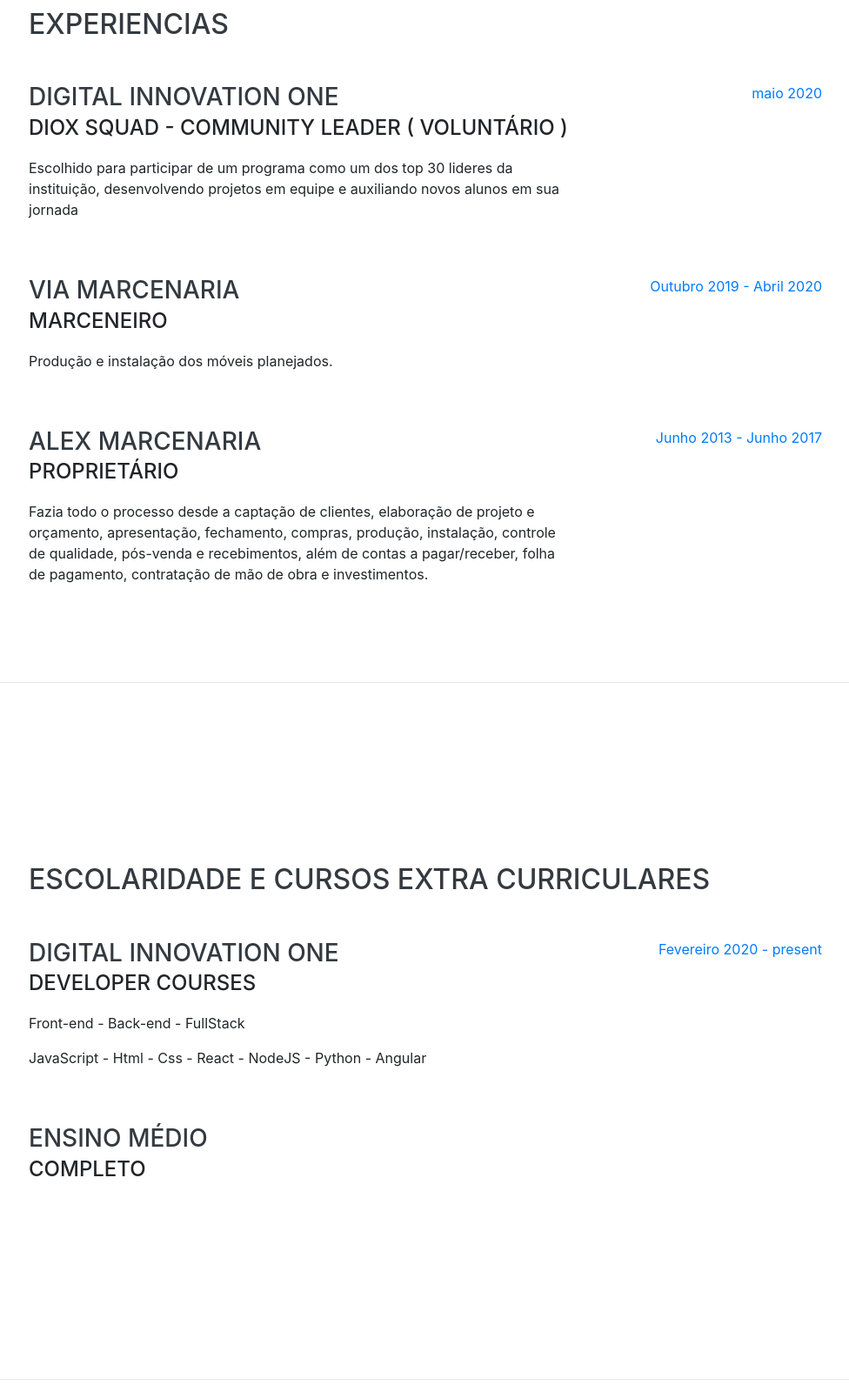
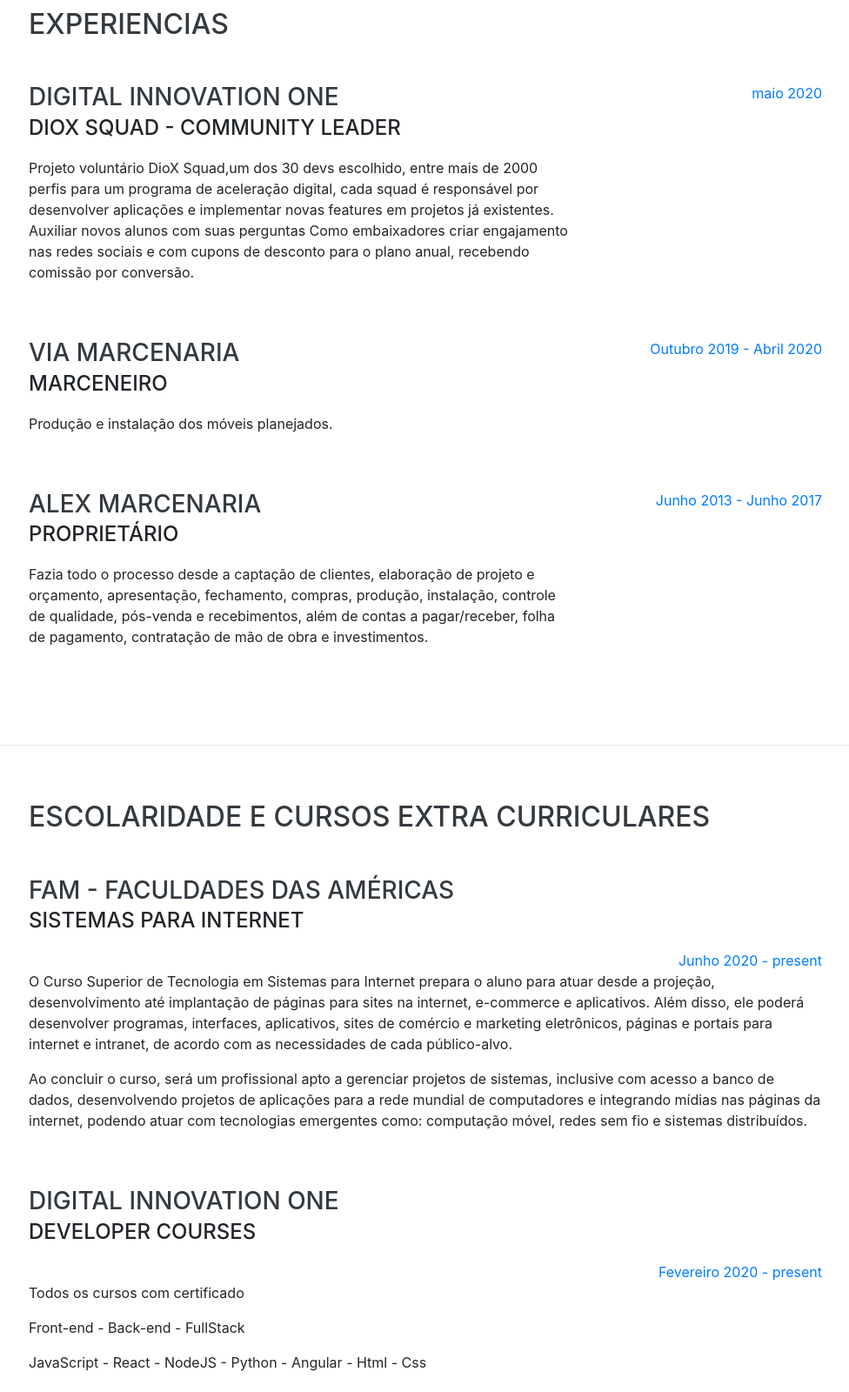
Before and after one commit to 4lexRossi/4lexRossi.github.io, a website with bundled scripts: page index.html in a window 1280 px wide. Shown: the part 840-2440 px from the top of the page at 87% size, without its empty margins (287-1263 px from the left). Built offline with nearby package versions, Linux system fonts and the light colour scheme; a web font is replaced by a local one.

Commit message:
Update job College and Courses

```diff
--- a/index.html
+++ b/index.html
@@ -13,7 +13,7 @@
   <link href="vendor/bootstrap/css/bootstrap.min.css" rel="stylesheet">
   <link href="https://fonts.googleapis.com/css?family=Saira+Extra+Condensed:500,700" rel="stylesheet">
   <link href="https://fonts.googleapis.com/css?family=Muli:400,400i,800,800i" rel="stylesheet">
-  <link href="vendor/fontawesome-free/css/all.min.css" rel="stylesheet">
+  <link href="vendor/fontawesome-free/css/all.css" rel="stylesheet">
 
   <link href="css/resume.css" rel="stylesheet">
 
@@ -66,7 +66,9 @@
         <p>CNH A/B · Veiculo Próprio ·
           <a href="mailto:devalexrossi@gmail.com">devalexrossi@gmail.com</a></p>
         </div>
-        <p class="lead mb-5">Full stack developer student. Tenho experiência no mercado com empresa própria no ramo de móveis planejados, coordenei equipes de funcionários, atendimento ao cliente, produção e instalação das peças, elaboração de projetos, recursos humanos, compra e venda, nota fiscal, marketing, captação de clientes, apresentação de projetos, fechamento, contas a pagar e a receber.</p>
+        <p class="lead mb-5">Como Community Leader da Digital Innovation tenho vivência em ambientes de trabalho de developer, também tenho experiência no mercado com empresa própria, coordenei equipes
+          trabalhei com vendas, elaboração de projetos, Gestor, pós venda, etc.
+          </p>
         <p class="lead mb-5">Aprendo Rápido, visto a camisa, um bom líder, busco uma oportunidade, com ética e seriedade.
           </p>
         <div class="social-icons">
@@ -89,8 +91,11 @@
         <div class="resume-item d-flex flex-column flex-md-row justify-content-between mb-5">
           <div class="resume-content">
             <h3 class="mb-0">Digital Innovation One</h3>
-            <div class="subheading mb-3">DioX Squad - Community Leader ( Voluntário )</div>
-            <p>Escolhido para participar de um programa como um dos top 30 lideres da instituição, desenvolvendo projetos em equipe e auxiliando novos alunos em sua jornada</p>
+            <div class="subheading mb-3">DioX Squad - Community Leader</div>
+            <p>Projeto voluntário DioX Squad,um dos 30 devs escolhido, entre mais de 2000 perfis para um programa de aceleração digital, cada squad é responsável por desenvolver aplicações e implementar novas features em projetos já existentes.
+              Auxiliar novos alunos com suas perguntas
+              Como embaixadores criar engajamento nas redes sociais e com cupons de desconto para o plano anual, recebendo comissão por conversão.
+              </p>
           </div>
           <div class="resume-date text-md-right">
             <span class="text-primary">maio 2020</span>
@@ -132,25 +137,39 @@
 
         <div class="resume-item d-flex flex-column flex-md-row justify-content-between mb-5">
           <div class="resume-content">
+            <h3 class="mb-0">FAM - Faculdades das Américas</h3>
+            <div class="subheading mb-3">Sistemas para Internet</div>
+            <div class="resume-date text-md-right">
+              <span class="text-primary">Junho 2020 - present</span>
+            </div>
+            <div>
+              <p>O Curso Superior de Tecnologia em Sistemas para Internet prepara o aluno para atuar
+                desde a projeção, desenvolvimento até implantação de páginas para sites na internet,
+                e-commerce e aplicativos. Além disso, ele poderá desenvolver programas, interfaces,
+                aplicativos, sites de comércio e marketing eletrônicos, páginas e portais para internet
+                e intranet, de acordo com as necessidades de cada público-alvo.</p>
+              <p>
+                Ao concluir o curso, será um profissional apto a gerenciar projetos de sistemas,
+                inclusive com acesso a banco de dados, desenvolvendo projetos de aplicações para a
+                rede mundial de computadores e integrando mídias nas páginas da internet, podendo
+                atuar com tecnologias emergentes como: computação móvel, redes sem fio e sistemas
+                distribuídos.</p>
+            </div>
+          </div>
+        </div>
+          <div class="resume-content">
             <h3 class="mb-0">Digital Innovation One</h3>
             <div class="subheading mb-3">Developer Courses</div>
+            <div class="resume-date text-md-right">
+              <span class="text-primary">Fevereiro 2020 - present</span>
+            </div>
             <div>
+              <p>Todos os cursos com certificado</p>
               <p>Front-end - Back-end - FullStack</p>
-              <p>JavaScript - Html - Css - React - NodeJS - Python - Angular</p>
+              <p>JavaScript - React - NodeJS - Python - Angular - Html - Css</p>
             </div>
           </div>
-          <div class="resume-date text-md-right">
-            <span class="text-primary">Fevereiro 2020 - present</span>
-          </div>
         </div>
-
-        <div class="resume-item d-flex flex-column flex-md-row justify-content-between">
-          <div class="resume-content">
-            <h3 class="mb-0">Ensino médio</h3>
-            <div class="subheading mb-3">Completo</div>
-          </div>
-        </div>
-
       </div>
     </section>
 
@@ -238,6 +257,13 @@
         <h2 class="mb-5">Prêmios &amp; Certificados</h2>
         <ul class="fa-ul mb-0">
           <li>
+            <i class="fa-li fa fa-trophy text-warning"></i>
+              Backend Developer PHP - Digital Innovation One
+          </li>
+          <li>
+              - Certificado de 77 horas de curso - 06/2020
+          </li>
+          <li>
           <i class="fa-li fa fa-trophy text-warning"></i>
             FullStack Developer banco Carrefour - Digital Innovation One
           </li>
@@ -276,19 +302,14 @@
         </ul>
       </div>
     </section>
-
   </div>
 
-  <!-- Bootstrap core JavaScript -->
   <script src="vendor/jquery/jquery.min.js"></script>
   <script src="vendor/bootstrap/js/bootstrap.bundle.min.js"></script>
 
-  <!-- Plugin JavaScript -->
   <script src="vendor/jquery-easing/jquery.easing.min.js"></script>
 
-  <!-- Custom scripts for this template -->
   <script src="js/resume.min.js"></script>
-
 </body>
 
 </html>
```
Also changed, not shown: gulpfile.js (+0 -17 lines).
